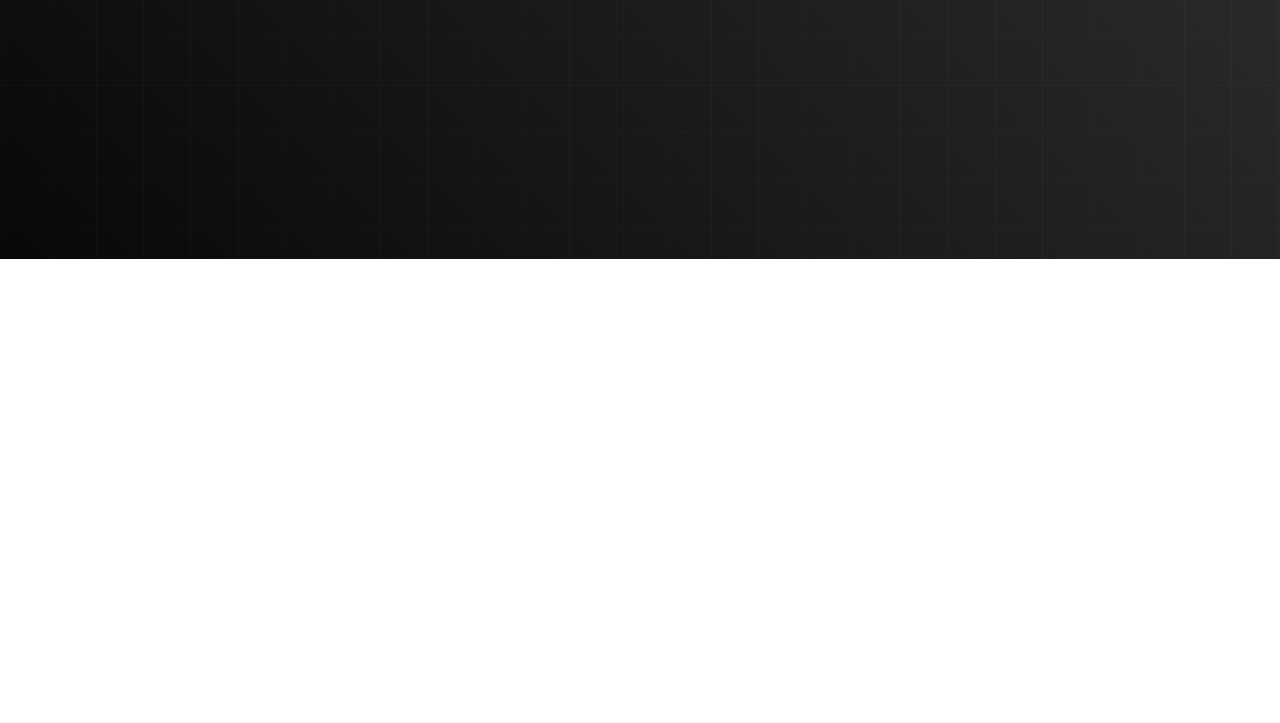
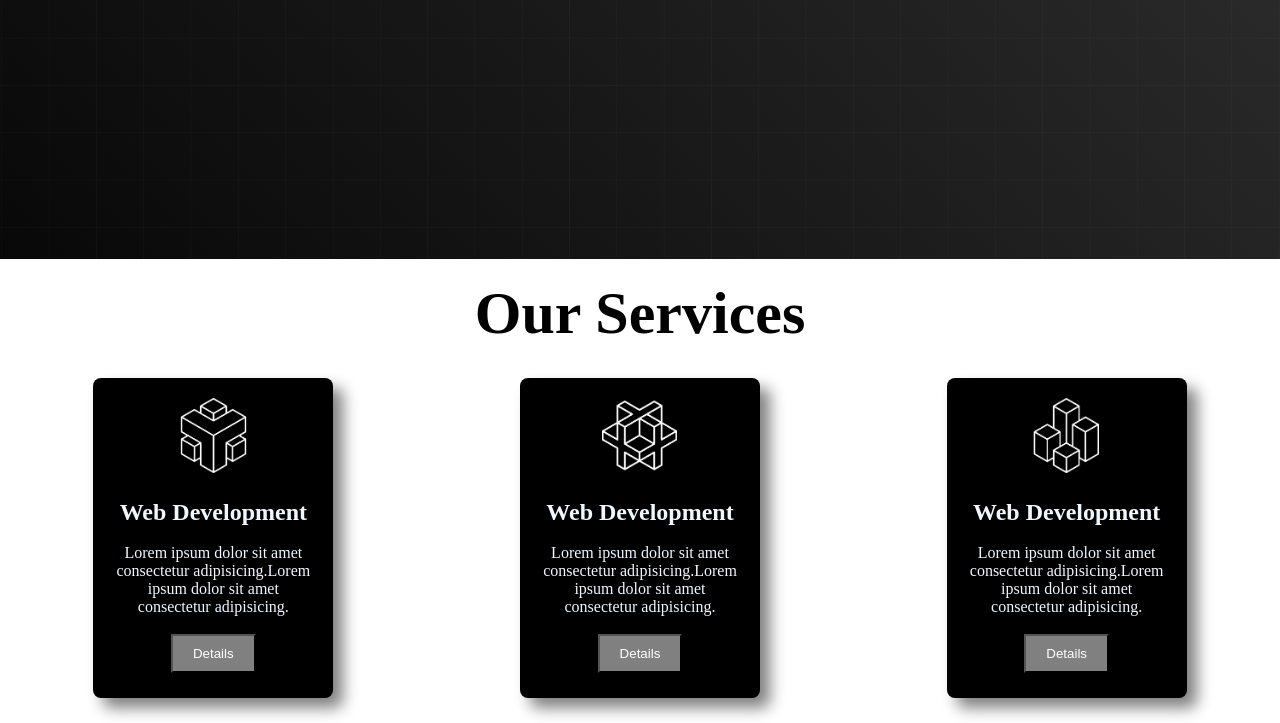
Before and after one commit to Ariful2634/prac-web, a plain HTML site: page index.html in a window 1280 px wide. Shown: the part 614-1337 px from the top of the page. Before the commit the page ends 873 px from the top, so only its background shows below. Drawn offline with Linux system fonts and the light colour scheme.

Commit message:
project done

```diff
--- a/index.html
+++ b/index.html
@@ -15,7 +15,7 @@
                 </div>
                 <div class="ul" >
                     <ul class="li">
-                        <li class="menu">Home 1</li>
+                        <li class="menu" id="our">Home 1</li>
                         <li class="menu">Home 2</li>
                         <li class="menu">Home 3</li>
                         <li class="menu">Home 4</li>
@@ -37,6 +37,39 @@
                 <img src="images/banner.png" alt="">
             </div>
         </section>
+        <section id="our">
+            <h1 class="hap">Our Services</h1>
+            <div class="so">
+                <div class="icon">
+                    <img src="icon/0.png" alt="">
+                    <br>
+                    <h2>Web Development</h2>
+                    <br>
+                    <p>Lorem ipsum dolor sit amet consectetur adipisicing.Lorem ipsum dolor sit amet consectetur adipisicing.</p>
+                    <br>
+                    <button class="det">Details</button>
+                </div>
+                <div class="icon">
+                    <img src="icon/1.png" alt="">
+                    <br>
+                    <h2>Web Development</h2>
+                    <br>
+                    <p>Lorem ipsum dolor sit amet consectetur adipisicing.Lorem ipsum dolor sit amet consectetur adipisicing.</p>
+                    <br>
+                    <button class="det">Details</button>
+                </div>
+                <div class="icon">
+                    <img src="icon/2.png" alt="">
+                    <br>
+                    <h2>Web Development</h2>
+                   <br>
+                    <p>Lorem ipsum dolor sit amet consectetur adipisicing.Lorem ipsum dolor sit amet consectetur adipisicing.</p>
+                    <br>
+                    <button class="det">Details</button>
+                </div>
+            </div>
+        </section>
+        <footer></footer>
     </main>
 </body>
 </html>
--- a/style.css
+++ b/style.css
@@ -61,3 +61,39 @@
     color: white;
     border: none;
 }
+.icon{
+    background-color: black;
+    width: 200px;
+    color: aliceblue;
+    padding: 20px;
+    text-align: center;
+    box-shadow: 10px 10px 15px grey;
+    border-radius: 8px;
+    height: 280px;
+    margin-bottom: 25px;
+
+}
+.icon img{
+    width: 75px;
+    margin-bottom: 7px;
+    padding-bottom: 15px;
+
+
+}
+.so{
+
+    margin-top: 10px;
+    display: flex;
+    justify-content: space-around;
+}
+.det{
+    padding: 10px 20px;
+    background-color: grey;
+    color: white;
+}
+.hap{
+    text-align: center;
+    padding-top: 20px;
+    padding-bottom: 20px;
+    font-size: 60px;
+}
```
